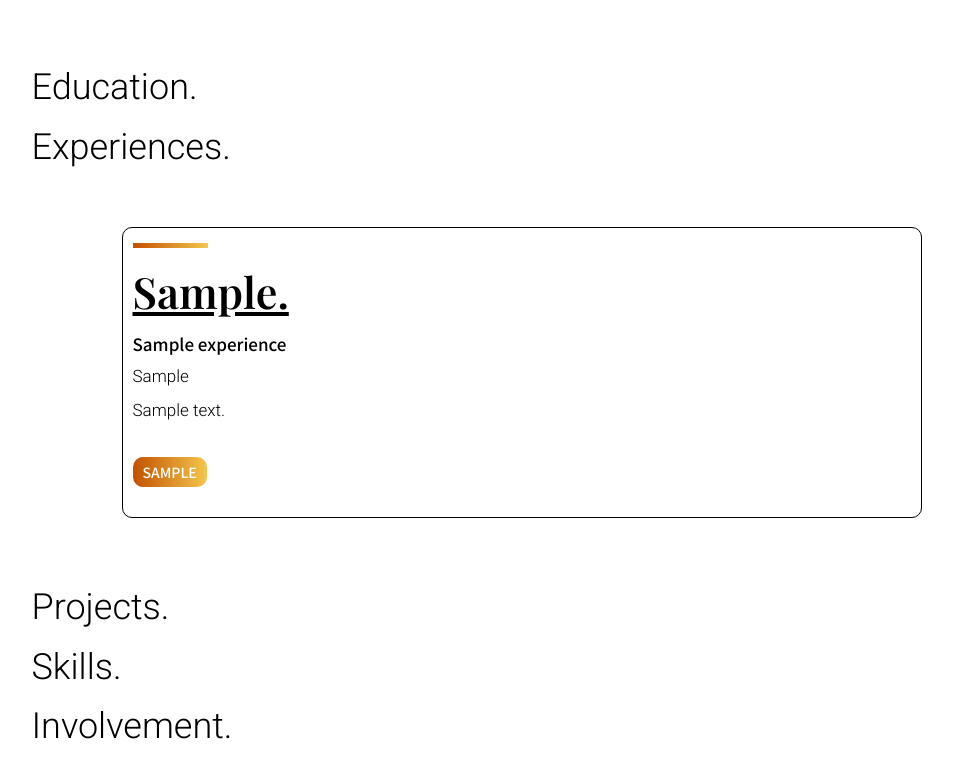
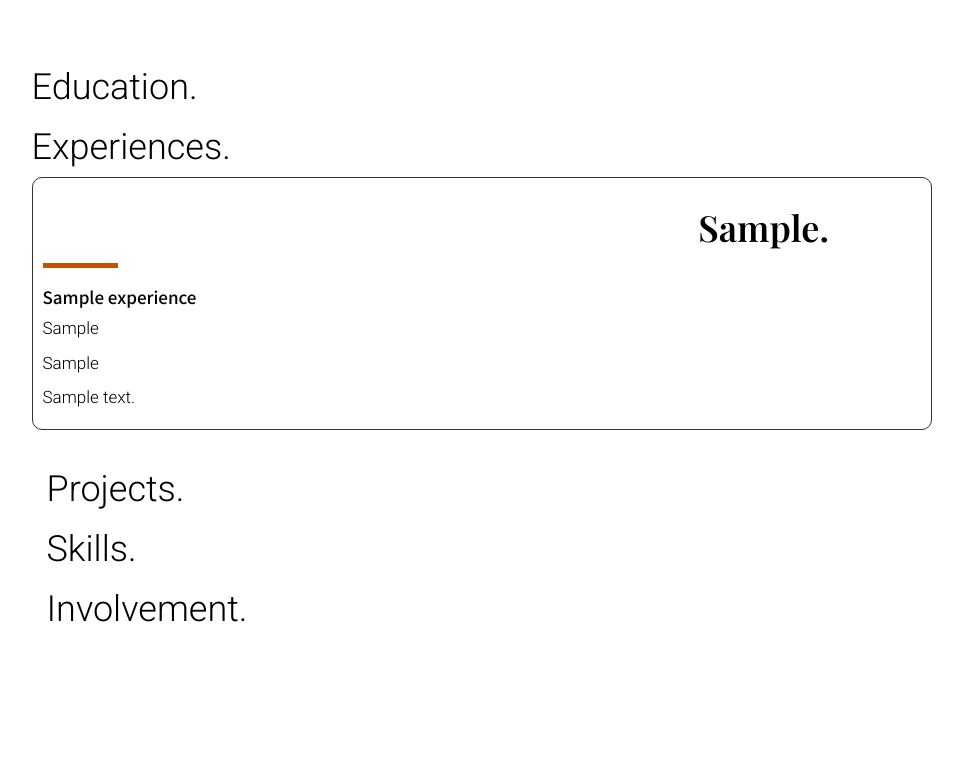
Before and after one commit to cryswang/my-first-blog, a Django app: page /cv in a window 1280 px wide. Shown: the part 502-1259 px from the top of the page, without its empty margins (116-1079 px from the left). After the commit the page ends 1124 px from the top, so only its background shows below. Run offline with Django 3.2, Linux system fonts and the light colour scheme; tables that the repository leaves empty hold one stand-in row (values such as "Sample post"); some libraries are stand-ins or nearby versions.

Commit message:
fixed the experiences display mostly, first child still bugging.

```diff
--- a/blog/static/css/blog.css
+++ b/blog/static/css/blog.css
@@ -179,13 +179,28 @@ b{
     float: right;
 }
 
+.exp {
+    margin-bottom: 20px;
+    padding: 10px;
+    border: 1px solid #333;
+    width: 900px;
+    border-radius: 10px 10px;
+    /*border-radius:58% 42% 62% 38% / 26% 34% 66% 74% ;*/
+    z-index:9999;
+    text-align:left;
+    transition: 1s;
+}
+
+.exp h1{
+    font-family: 'Playfair Display', serif;
+}
+
 .post {
     margin-bottom: 70px;
     padding: 10px;
     border: 1px solid #333;
     width: 600px;
     border-radius: 10px 10px;
-    /*border-radius:58% 42% 62% 38% / 26% 34% 66% 74% ;*/
     box-shadow: 8px 8px 1px #ededed;
     background-color:white;
     z-index:9999;
--- a/blog/templates/blog/cv_page.html
+++ b/blog/templates/blog/cv_page.html
@@ -7,28 +7,24 @@
 {% if user.is_authenticated %}
 <a href="{% url 'experience_new' %}" class="top-menu"><span class="glyphicon glyphicon-plus"></span></a>
 {% endif %}
-    <div class="post_detail">
+    <div class="col-md-8"></div>
         {% for experience in experiences %}
-            <div class="post">
+            <div class="exp">
                 {% if user.is_authenticated %}
                 <a class="btn btn-default" href="{% url 'experience_edit' pk=experience.pk %}"><span class="glyphicon glyphicon-pencil"></span></a>
                 {% endif %}
-                <div class="accent_line"></div>
                 <h1>
                     {{ experience.company }}.
                 </h1>
+                <div class="accent_line"></div>
                 <h2>{{ experience.title }}</h2>
                 <p>{{ experience.work_period }}</p>
+                <p> {{ experience.location }}</p>
                 <p>{{ experience.description| safe | linebreaksbr }}</p>
-                <br>
-                <div class="connecting_line"></div>
-                <div class="date">
-                    {{ experience.location }}
-                </div>
 
             </div>
         {% endfor %}
-     </div>
+    </div>
 <h1>Projects.</h1>
 <h1>Skills.</h1>
 <h1>Involvement.</h1>
--- a/blog/templates/blog/post_list.html
+++ b/blog/templates/blog/post_list.html
@@ -11,7 +11,6 @@
             </a></h1>
             <p>{{ post.text|linebreaksbr }}</p>
             <br>
-            <div class="connecting_line"></div>
             <div class="date">
                 {{ post.published_date }}
             </div>
```
